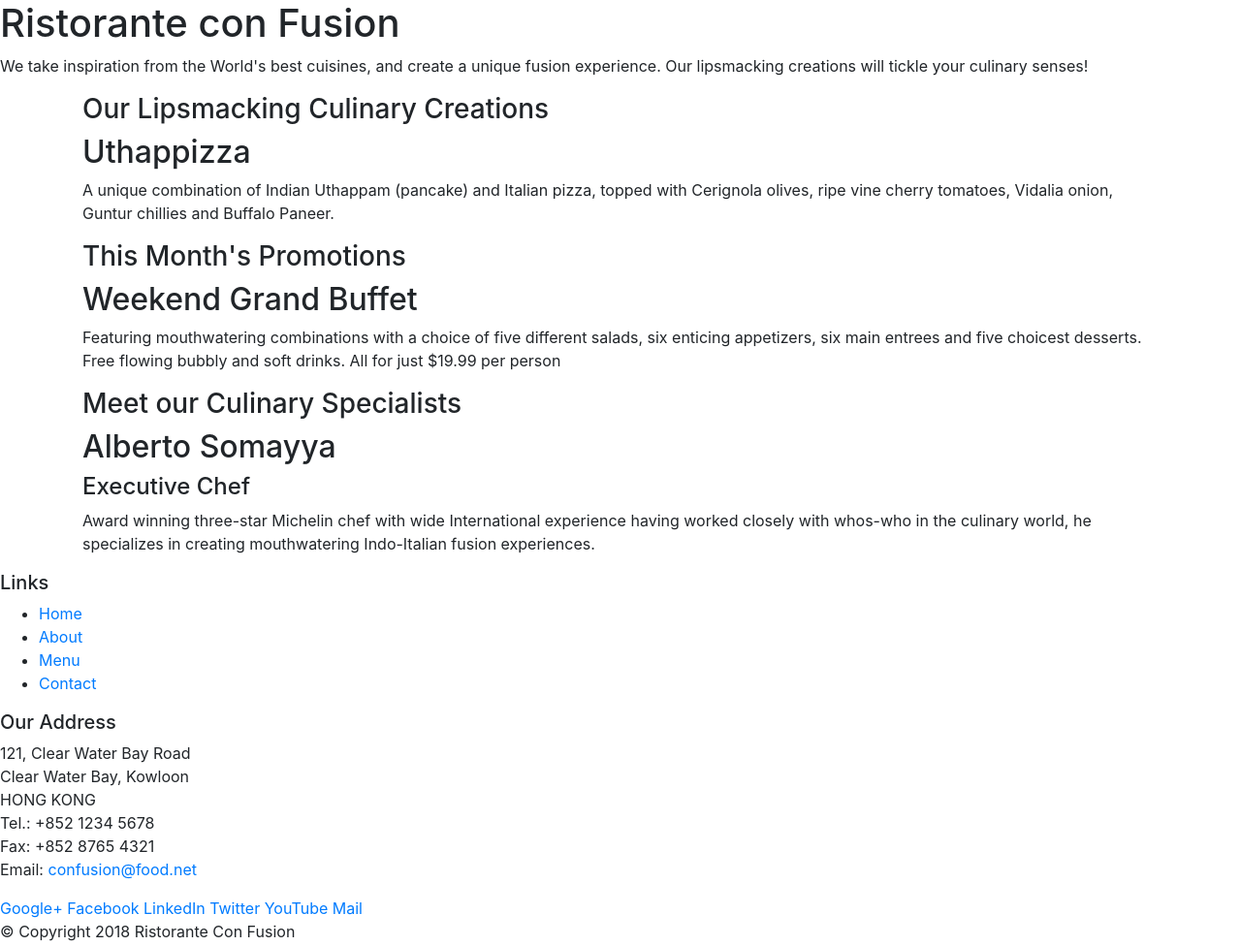
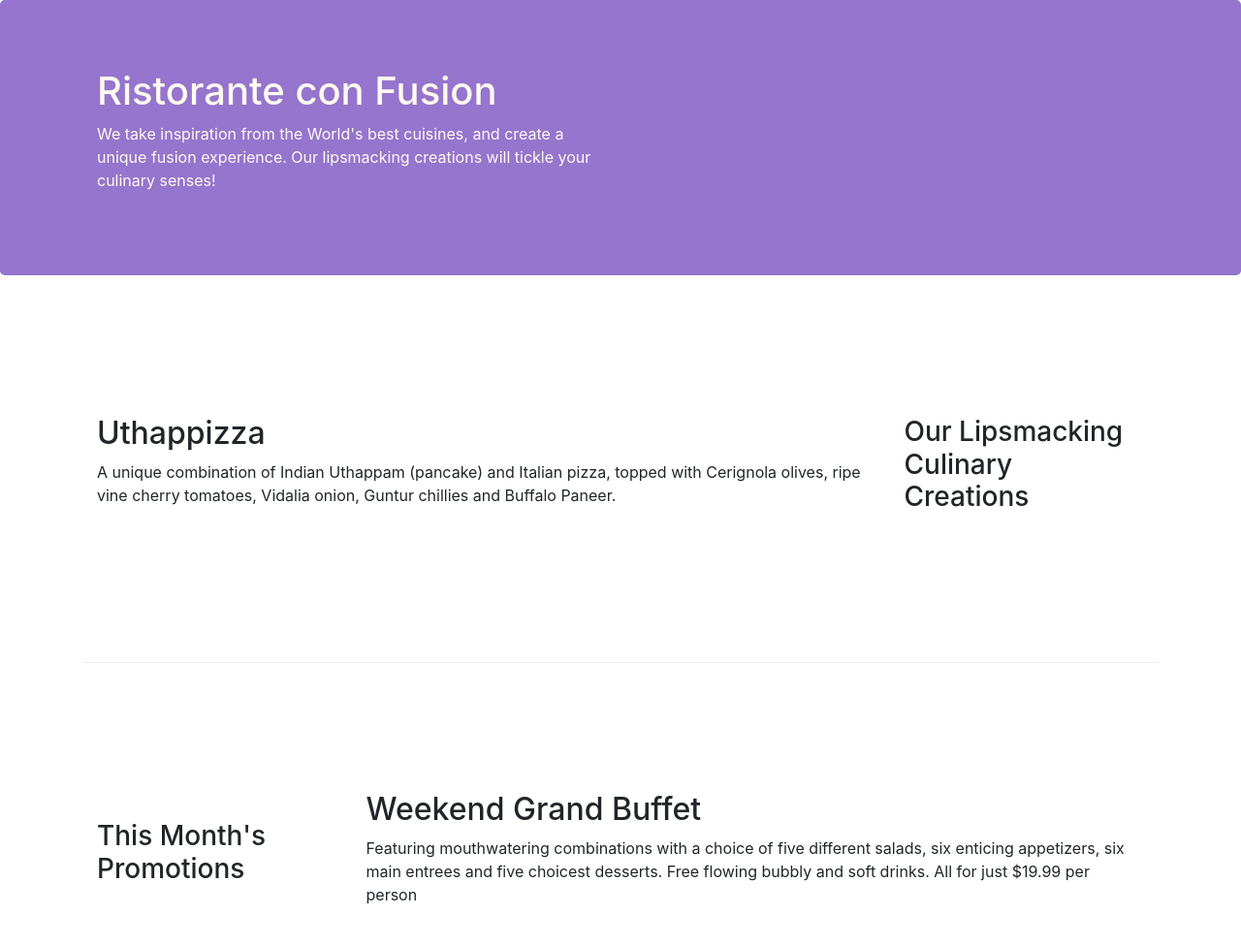
Before and after one commit to sbhatt2030/Fullstack, a website: page conFusion/Index/index.html in a window 1280 px wide. Shown: the top 976 px of the page at 97% size. Drawn offline with nearby package versions, Linux system fonts and the light colour scheme.

Commit message:
Exercise Completed

```diff
--- a/conFusion/index.html
+++ b/conFusion/Index/index.html
@@ -8,52 +8,53 @@
 
     <!-- Bootstrap CSS -->
     <link rel="stylesheet" href="/node_modules/bootstrap/dist/css/bootstrap.min.css">
+    <link rel="stylesheet" href="styles.css" >
 
     <title>Ristorante Con Fusion</title>
 </head>
 
 <body>
 
-    <header>
-        <div>
-            <div>
-                <div>
+    <header class="jumbotron">
+        <div class="container">
+            <div class="row row-header">
+                <div class="col-12 col-sm-6">
                     <h1>Ristorante con Fusion</h1>
                     <p>We take inspiration from the World's best cuisines, and create a unique fusion experience. Our lipsmacking creations will tickle your culinary senses!</p>
                 </div>
-                <div>
+                <div class=" col-12 col-sm">
                 </div>
             </div>
         </div>
     </header>
 
     <div class="container">
-        <div>
-            <div>
+        <div class = "row row-content align-items-center">
+            <div class="col-12 col-sm-4 order-sm-last col-md-3">
                 <h3>Our Lipsmacking Culinary Creations</h3>
             </div>
-            <div>
+            <div class="col col-sm order-sm-first col-md">
                 <h2>Uthappizza</h2>
                 <p>A unique combination of Indian Uthappam (pancake) and Italian pizza, topped with Cerignola olives, ripe vine cherry tomatoes, Vidalia onion, Guntur chillies and Buffalo Paneer.</p>
             </div>
         </div>
 
 
-        <div>
-            <div>
+        <div class = "row row-content align-items-center">
+            <div class="col-12 col-sm-4 col-md-3">
                 <h3>This Month's Promotions</h3>
             </div>
-            <div>
+            <div class="col col-sm col-md">
                 <h2>Weekend Grand Buffet</h2>
                 <p>Featuring mouthwatering combinations with a choice of five different salads, six enticing appetizers, six main entrees and five choicest desserts. Free flowing bubbly and soft drinks. All for just $19.99 per person </p>
             </div>
         </div>
 
-        <div>
-            <div>
+        <div class = "row row-content align-items-center">
+            <div class="col-12 col-sm-4 order-sm-last col-md-3">
                 <h3>Meet our Culinary Specialists</h3>
             </div>
-            <div>
+            <div class="col col-sm order-sm-first col-md">
                 <h2>Alberto Somayya</h2>
                 <h4>Executive Chef</h4>
                 <p>Award winning three-star Michelin chef with wide International experience having worked closely with whos-who in the culinary world, he specializes in creating mouthwatering Indo-Italian fusion experiences. </p>
@@ -61,19 +62,19 @@
         </div>
     </div>
 
-    <footer>
-        <div>
-            <div>
-                <div>
+    <footer class="footer">
+        <div class="container">
+            <div class="row">
+                <div class="col-4 offset-1 col-sm-2">
                     <h5>Links</h5>
-                    <ul>
+                    <ul class="list-unstyled">
                         <li><a href="#">Home</a></li>
                         <li><a href="#">About</a></li>
                         <li><a href="#">Menu</a></li>
                         <li><a href="#">Contact</a></li>
                     </ul>
                 </div>
-                <div>
+                <div class="col-7 col-sm-5">
                     <h5>Our Address</h5>
                     <address>
 		              121, Clear Water Bay Road<br>
@@ -84,8 +85,8 @@
 		              Email: <a href="mailto:confusion@food.net">confusion@food.net</a>
 		           </address>
                 </div>
-                <div>
-                    <div>
+                <div class="col-12 col-sm-4 align-self-center">
+                    <div class="text-center">
                         <a href="http://google.com/+">Google+</a>
                         <a href="http://www.facebook.com/profile.php?id=">Facebook</a>
                         <a href="http://www.linkedin.com/in/">LinkedIn</a>
@@ -95,8 +96,8 @@
                     </div>
                 </div>
            </div>
-           <div>
-                <div>
+           <div class="row justify-content-center">
+                <div class="col-auto">
                     <p>© Copyright 2018 Ristorante Con Fusion</p>
                 </div>
            </div>
--- /dev/null
+++ b/conFusion/Index/styles.css
@@ -0,0 +1,29 @@
+.row-header{
+    margin:0px auto;
+    padding:0px;
+}
+
+.row-content {
+    margin:0px auto;
+    padding: 50px 0px 50px 0px;
+    border-bottom: 1px ridge;
+    min-height:400px;
+}
+
+.footer{
+    background-color: #D1C4E9;
+    margin:0px auto;
+    padding: 20px 0px 20px 0px;
+}
+
+.jumbotron {
+    padding:70px 30px 70px 30px;
+    margin:0px auto;
+    background: #9575CD ;
+    color:floralwhite;
+}
+.address{
+    font-size:80%;
+    margin:0px;
+    color:#0f0f0f;
+}
```
